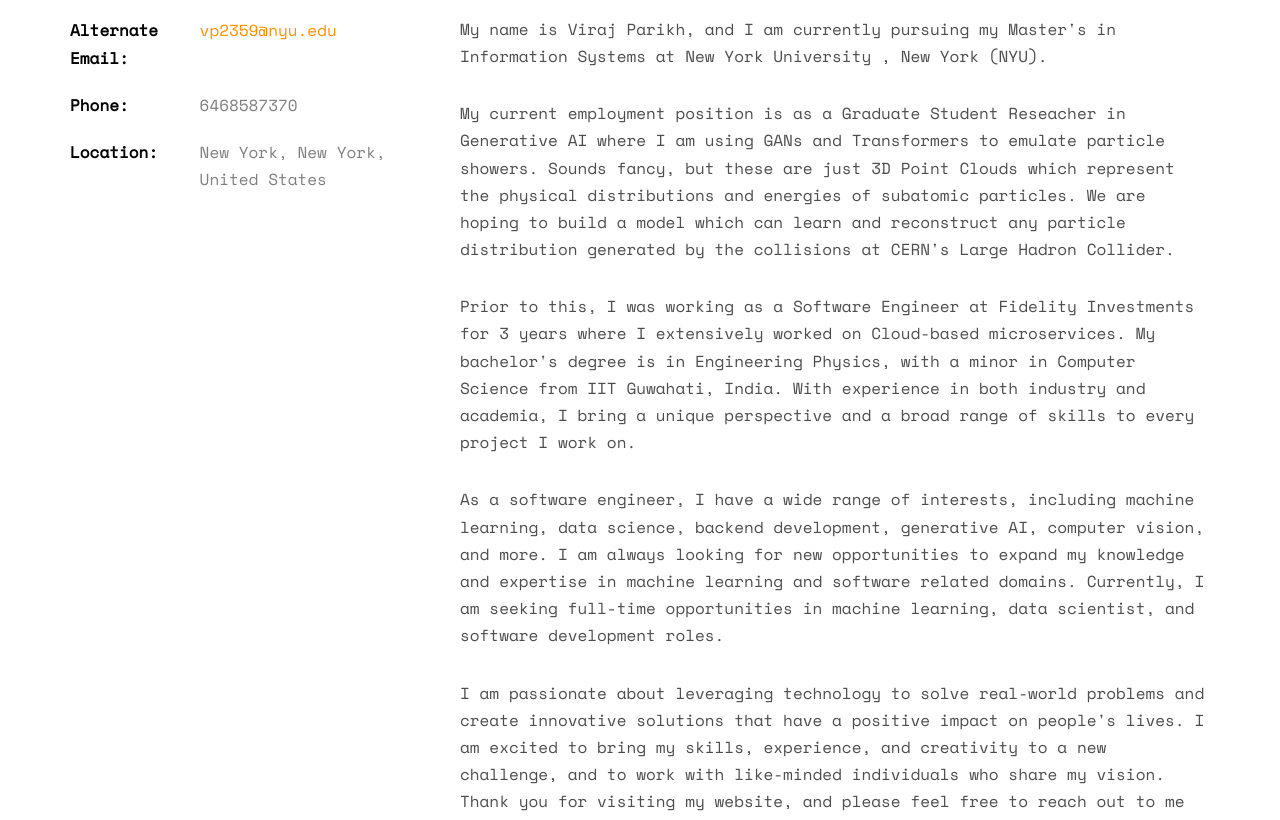
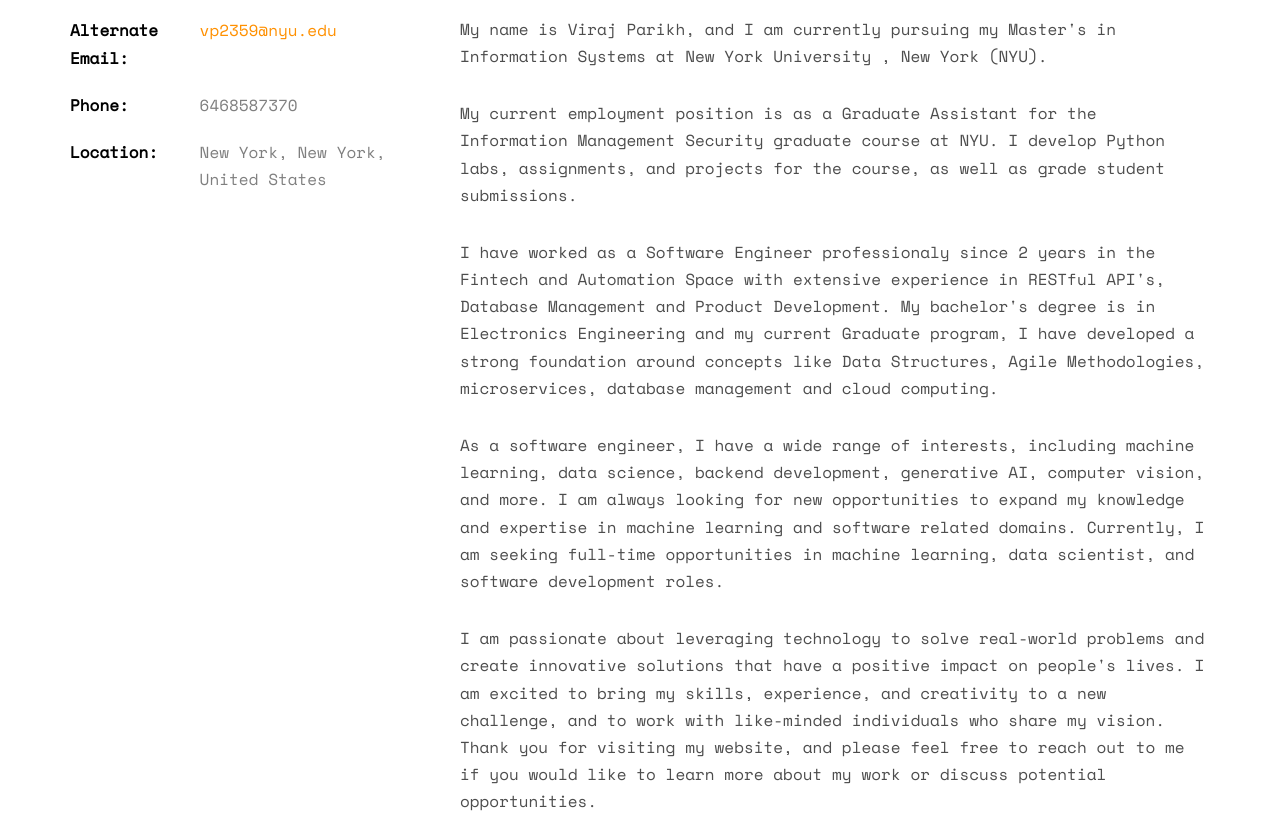
Before and after one commit to ritikasaboo13/ritikasaboo13.github.io, a website: page index.html in a window 1280 px wide. Shown: the part 1226-2046 px from the top of the page. Drawn offline with nearby package versions, Linux system fonts and the light colour scheme; files whose address does not match are found by name.

Commit message:
chwnagea

```diff
--- a/index.html
+++ b/index.html
@@ -139,17 +139,13 @@
 						<p>My name is Viraj Parikh, and I am currently pursuing my Master's in Information Systems
 							 at New York University , New York (NYU).
 						</p>
-						<p>My current employment position is as a Graduate Student Reseacher in Generative AI where
-							I am using GANs and Transformers to emulate particle showers. Sounds fancy, but these are
-							just 3D Point Clouds which represent the physical distributions and energies of subatomic
-							particles. We are hoping to build a model which can learn and reconstruct any particle
-							distribution generated by the collisions at CERN's Large Hadron Collider.
+						<p>My current employment position is as a Graduate Assistant for the Information Management Security graduate course
+							at NYU. I develop Python labs, assignments, and projects for the course, as well as grade student submissions.
 						</p>
-						<p>Prior to this, I was working as a Software Engineer at Fidelity Investments for 3 years where
-							I extensively worked on Cloud-based microservices. My bachelor's degree is in Engineering
-							Physics, with a minor in Computer Science from IIT Guwahati, India. With experience in both
-							industry and academia, I bring a unique perspective and a broad range of skills to every
-							project I work on.
+						<p>I have worked as a Software Engineer professionaly since 2 years in the Fintech and Automation Space with
+							extensive experience in RESTful API's, Database Management and Product Development. My bachelor's degree is in Electronics Engineering
+							and my current Graduate program, I have developed a strong foundation around concepts like Data Structures, Agile Methodologies, microservices,
+							database management and cloud computing.
 						</p>
 						<p>As a software engineer, I have a wide range of interests, including machine learning, data
 							science, backend development, generative AI, computer vision, and more. I am always looking
```
